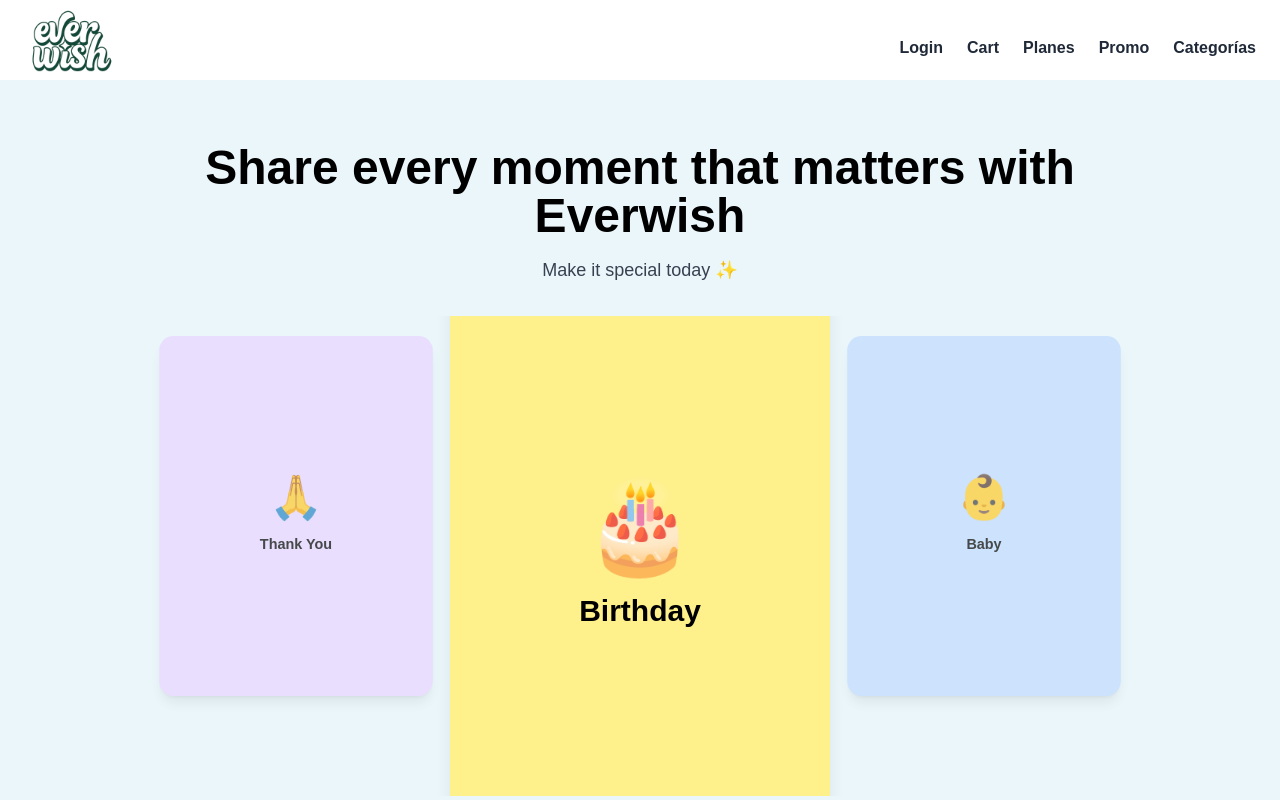
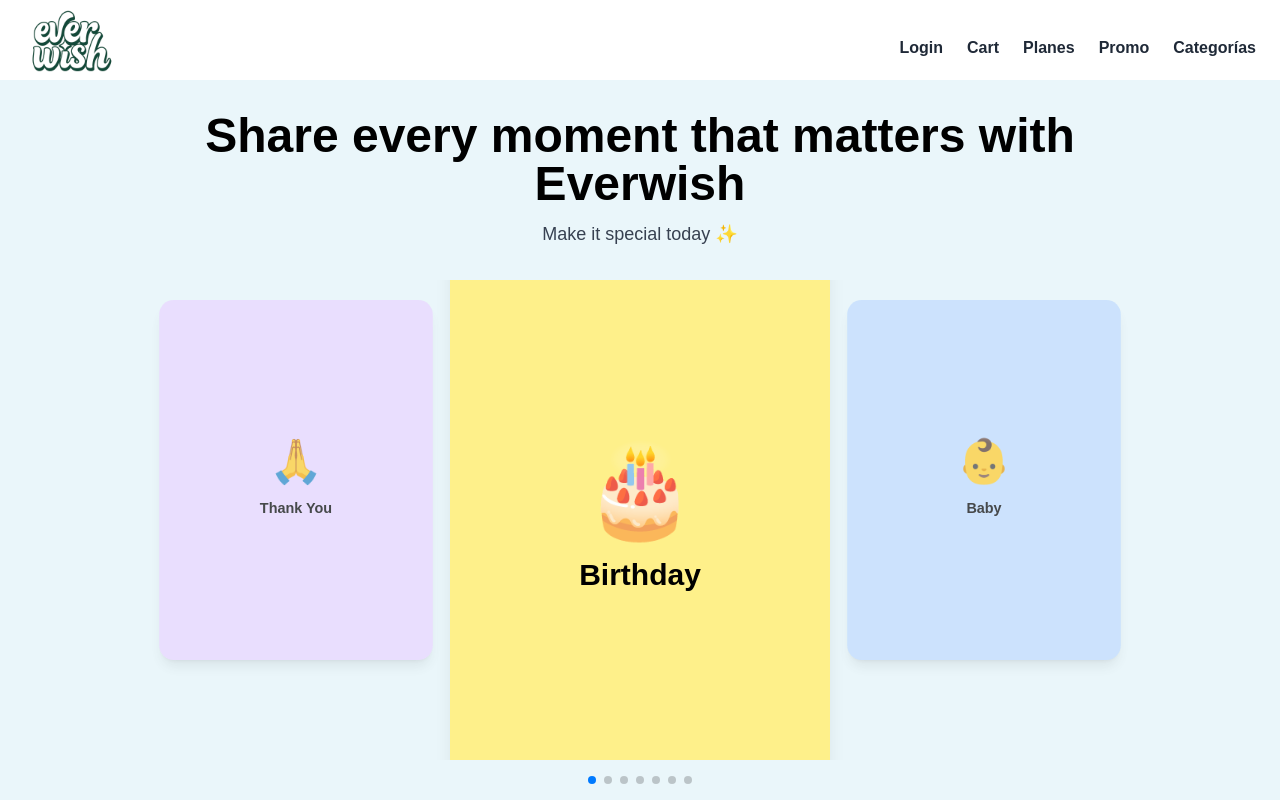
Before and after one commit to everwishhq-commits/EverWish, a Next.js app: page / in a window 1280 px wide. Shown: the top 800 px of the page. Built offline with nearby package versions, Linux system fonts and the light colour scheme.

Commit message:
Update page.js

```diff
--- a/app/page.js
+++ b/app/page.js
@@ -16,11 +16,12 @@ export default function Page() {
       {!loading && (
         <>
           <Header />
-          <main className="pt-32 md:pt-36 px-4 max-w-5xl mx-auto text-center">
+          {/* 👇 aquí bajamos el padding-top */}
+          <main className="pt-20 md:pt-24 lg:pt-28 px-4 max-w-5xl mx-auto text-center">
             <h1 className="text-3xl md:text-5xl font-extrabold">
               Share every moment that matters with Everwish
             </h1>
-            <p className="mt-4 text-lg text-gray-700">Make it special today ✨</p>
+            <p className="mt-3 text-lg text-gray-700">Make it special today ✨</p>
 
             {/* Carousel */}
             <div className="mt-10">
```
